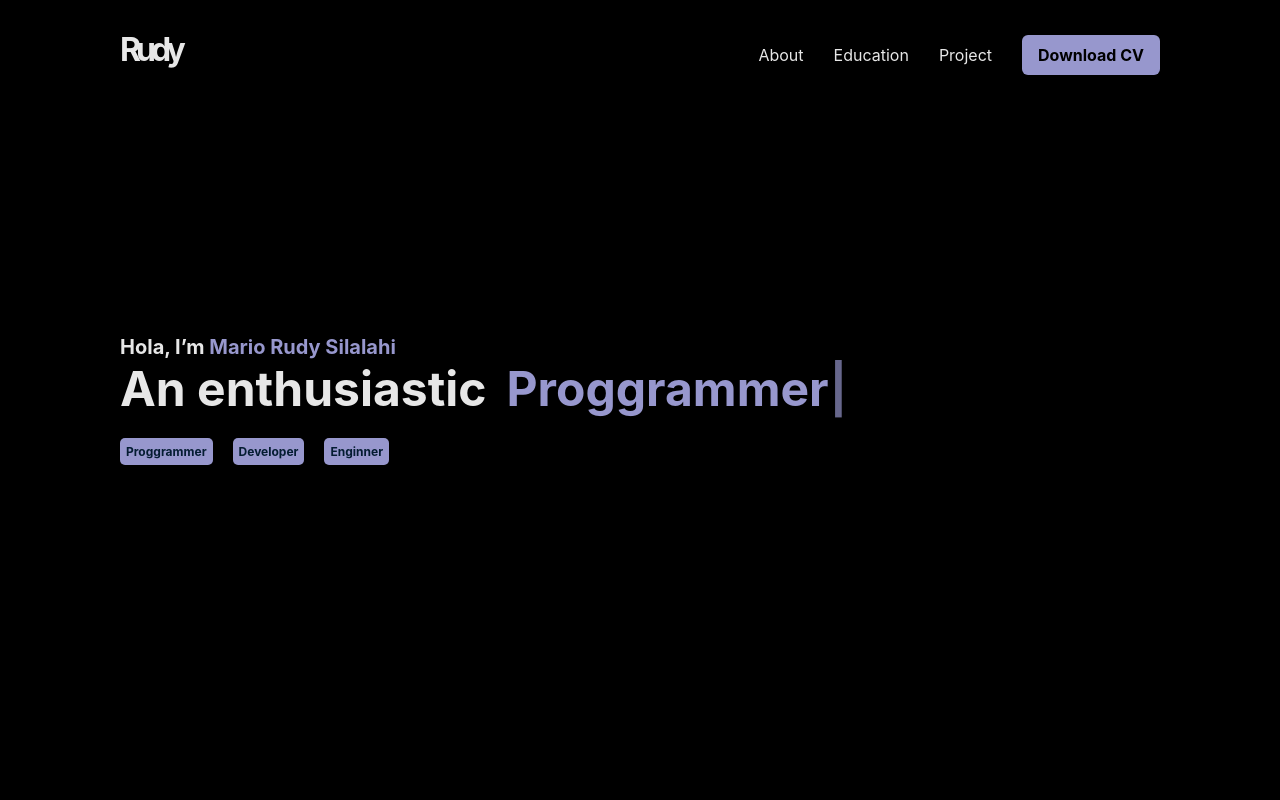
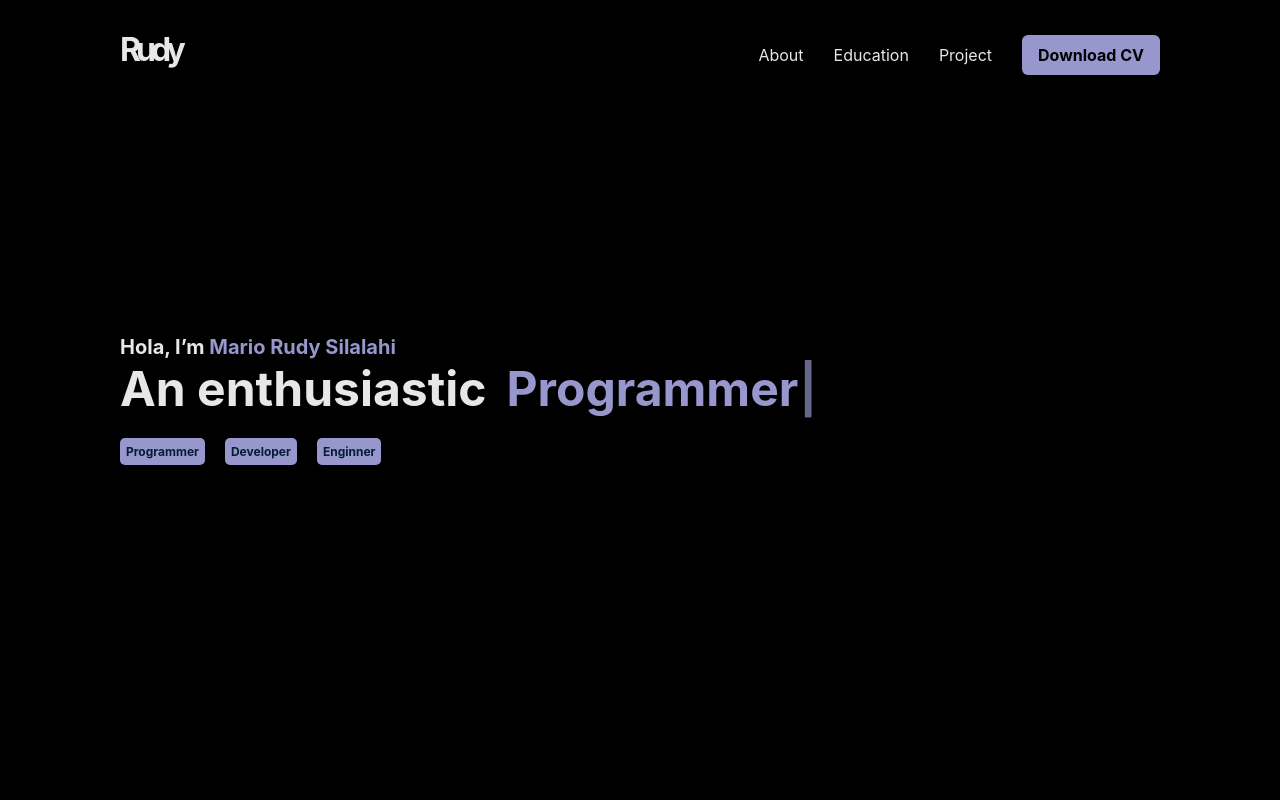
Before and after one commit to bangmar/Personal-Landing-Page, a React (Create React App) app: page / in a window 1280 px wide. Shown: the top 800 px of the page. Built offline with nearby package versions, Linux system fonts and the light colour scheme.

Commit message:
my first personal landing page

```diff
--- a/src/components/home/Home.js
+++ b/src/components/home/Home.js
@@ -4,7 +4,7 @@ import {Container, Heading1,Heading1Wrapper, Heading5, Span, OptionWrapper, Opti
 
 function Home() {
 
-    const teks = ["Proggrammer", "Developer", "Enginner"]
+    const teks = ["Programmer", "Developer", "Enginner"]
     const [option, setOption] = useState(teks[0])
 
     const clicked = (e) => {
```
